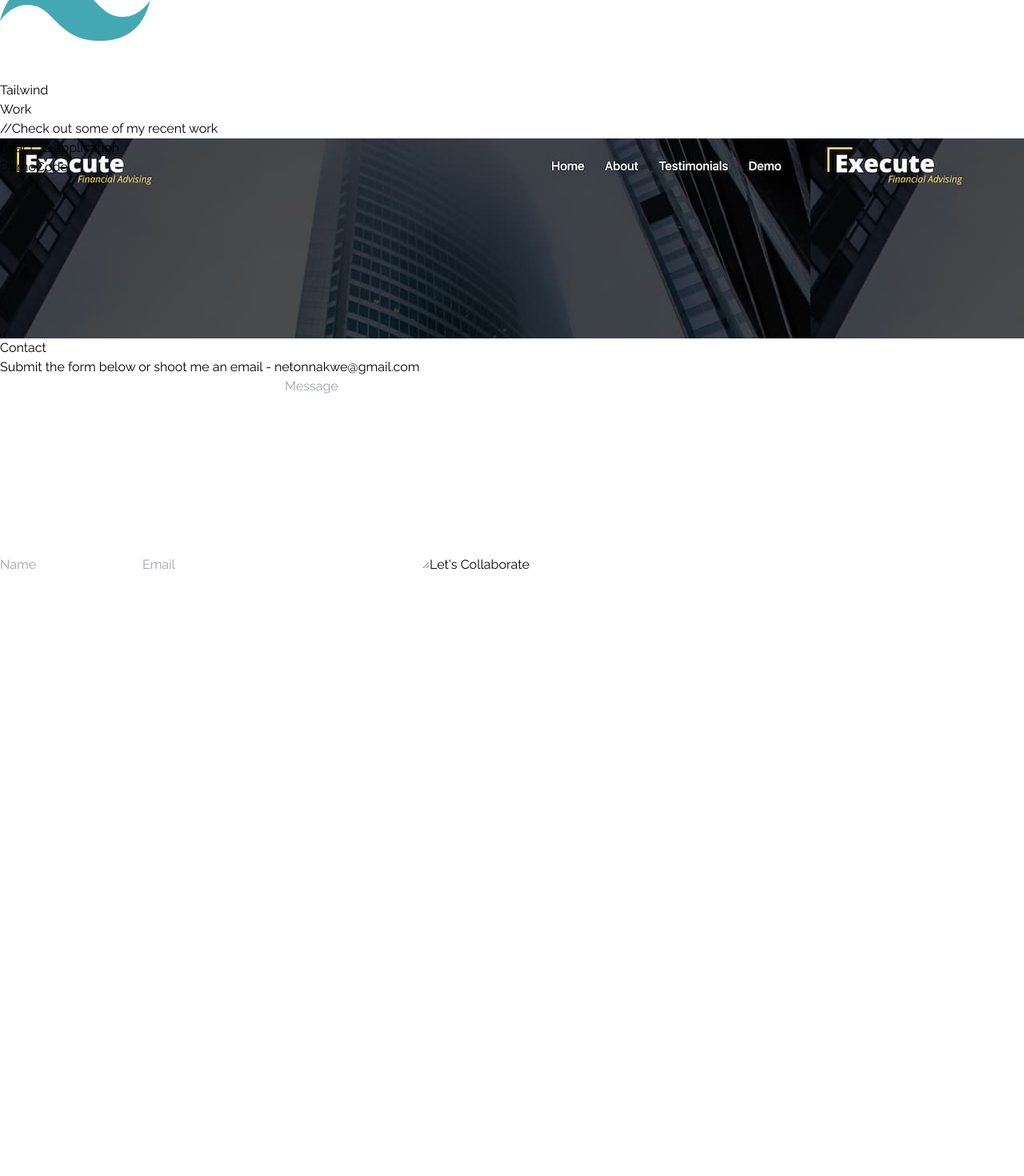
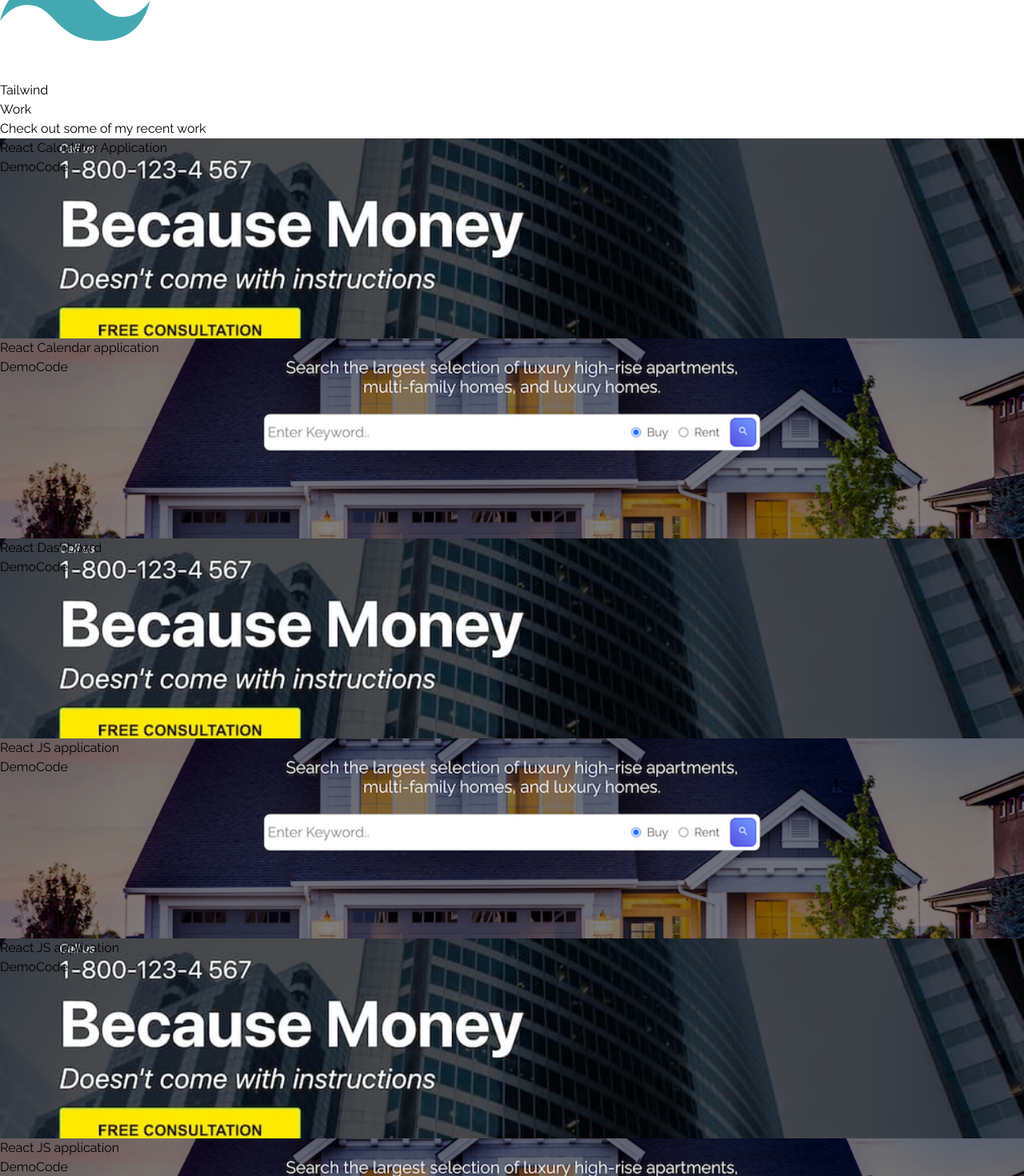
Before and after one commit to netonnakwe/react-portfolio, a React (Vite) app: page / in a window 1280 px wide. Shown: the part 2220-3690 px from the top of the page at 80% size. Before the commit the page ends 2938 px from the top, so only its background shows below. Built offline with nearby package versions, Linux system fonts and the light colour scheme.

Commit message:
Fixed typos

```diff
--- a/src/components/Work.jsx
+++ b/src/components/Work.jsx
@@ -1,36 +1,167 @@
-import React from 'react'
-import WorkImg from '../assets/workImg.jpeg'
+import React from "react";
+import WorkImg from "../assets/workImg.jpeg";
+import RealEstate from "../assets/RealEstate.jpg";
 
 const Work = () => {
   return (
-    <div name='work' className='w-full md:h-screen text-gray-300 bg-[#0A192F]'>
-        <div className='max-w-[1000px] mx-auto p-4 flex flex-col justify-center w-full h-full'>
-            <div className='pb-8'>
-                <p className='text-4xl font-bold inline border-b-4 border-pink-600 text-gray-300'>Work</p>
-                <p className='py-6'>//Check out some of my recent work</p>
+    <div name="work" className="w-full md:h-screen text-gray-300 bg-[#0A192F]">
+      <div className="max-w-[1000px] mx-auto p-4 flex flex-col justify-center w-full h-full">
+        <div className="pb-8">
+          <p className="text-4xl font-bold inline border-b-4 border-pink-600 text-gray-300">
+            Work
+          </p>
+          <p className="py-6">Check out some of my recent work</p>
         </div>
-            <div style={{backgroundImage: `url(${WorkImg})`}}
-             className='grid sm:grid-cols-2 md:grid-cols-3 gap-4'>
-                <div className='shadow-lg shadow-[#040c16] group container rounded-md flex justify-center items-center mx-auto content-div'>
+        <div className="grid sm:grid-cols-2 md:grid-cols-3 gap-4">
+          <div
+            style={{ backgroundImage: `url(${WorkImg})` }}
+            className="shadow-lg shadow-[#040c16] group container rounded-md flex justify-center items-center mx-auto content-div"
+          >
             {/* Hover Effects */}
-                    <div className='opacity-0 group-hover:opacity-100'>
-                        <span className='text-2xl font-bold text-white tracking-wider'>
-                            React JS application
+            <div className="opacity-0 group-hover:opacity-100">
+              <span className="text-2xl font-bold text-white tracking-wider">
+                React Calculator Application
               </span>
-                        <div className='pt-8 text-center'>
-                            <a href='/'>
-                                <button className='text-center rounded-lg px-4 py-3 m-2 bg-white text-gray-700 font-bold text-lg'>Demo</button>
+              <div className="pt-8 text-center">
+                <a href="https://calculator-mtcg42ma8-netonnakwe.vercel.app/">
+                  <button className="text-center rounded-lg px-4 py-3 m-2 bg-white text-gray-700 font-bold text-lg">
+                    Demo
+                  </button>
                 </a>
-                            <a href='/'>
-                                <button className='text-center rounded-lg px-4 py-3 m-2 bg-white text-gray-700 font-bold text-lg'>Code</button>
+                <a href="https://github.com/netonnakwe/calculator-app">
+                  <button className="text-center rounded-lg px-4 py-3 m-2 bg-white text-gray-700 font-bold text-lg">
+                    Code
+                  </button>
                 </a>
               </div>
             </div>
+
+          </div>
+          <div
+            style={{ backgroundImage: `url(${RealEstate})` }}
+            className="shadow-lg shadow-[#040c16] group container rounded-md flex justify-center items-center mx-auto content-div"
+          >
+            {/* Hover Effects */}
+            <div className="opacity-0 group-hover:opacity-100">
+              <span className="text-2xl font-bold text-white tracking-wider">
+                React Calendar application
+              </span>
+              <div className="pt-8 text-center">
+                <a href="https://calendar-j8s4wg3a1-netonnakwe.vercel.app/">
+                  <button className="text-center rounded-lg px-4 py-3 m-2 bg-white text-gray-700 font-bold text-lg">
+                    Demo
+                  </button>
+                </a>
+                <a href="https://github.com/netonnakwe/calendar-app">
+                  <button className="text-center rounded-lg px-4 py-3 m-2 bg-white text-gray-700 font-bold text-lg">
+                    Code
+                  </button>
+                </a>
+              </div>
+            </div>
+
+        </div>
+        <div
+            style={{ backgroundImage: `url(${WorkImg})` }}
+            className="shadow-lg shadow-[#040c16] group container rounded-md flex justify-center items-center mx-auto content-div"
+          >
+            {/* Hover Effects */}
+            <div className="opacity-0 group-hover:opacity-100">
+              <span className="text-2xl font-bold text-white tracking-wider">
+                React Dashboard
+              </span>
+              <div className="pt-8 text-center">
+                <a href="https://react-tremor-dashboard.vercel.app/">
+                  <button className="text-center rounded-lg px-4 py-3 m-2 bg-white text-gray-700 font-bold text-lg">
+                    Demo
+                  </button>
+                </a>
+                <a href="https://github.com/netonnakwe/react-tremor-dashboard">
+                  <button className="text-center rounded-lg px-4 py-3 m-2 bg-white text-gray-700 font-bold text-lg">
+                    Code
+                  </button>
+                </a>
+              </div>
+            </div>
+
+          </div>
+          <div
+            style={{ backgroundImage: `url(${RealEstate})` }}
+            className="shadow-lg shadow-[#040c16] group container rounded-md flex justify-center items-center mx-auto content-div"
+          >
+            {/* Hover Effects */}
+            <div className="opacity-0 group-hover:opacity-100">
+              <span className="text-2xl font-bold text-white tracking-wider">
+                React JS application
+              </span>
+              <div className="pt-8 text-center">
+                <a href="/">
+                  <button className="text-center rounded-lg px-4 py-3 m-2 bg-white text-gray-700 font-bold text-lg">
+                    Demo
+                  </button>
+                </a>
+                <a href="/">
+                  <button className="text-center rounded-lg px-4 py-3 m-2 bg-white text-gray-700 font-bold text-lg">
+                    Code
+                  </button>
+                </a>
+              </div>
+            </div>
+
+          </div>
+          <div
+            style={{ backgroundImage: `url(${WorkImg})` }}
+            className="shadow-lg shadow-[#040c16] group container rounded-md flex justify-center items-center mx-auto content-div"
+          >
+            {/* Hover Effects */}
+            <div className="opacity-0 group-hover:opacity-100">
+              <span className="text-2xl font-bold text-white tracking-wider">
+                React JS application
+              </span>
+              <div className="pt-8 text-center">
+                <a href="/">
+                  <button className="text-center rounded-lg px-4 py-3 m-2 bg-white text-gray-700 font-bold text-lg">
+                    Demo
+                  </button>
+                </a>
+                <a href="/">
+                  <button className="text-center rounded-lg px-4 py-3 m-2 bg-white text-gray-700 font-bold text-lg">
+                    Code
+                  </button>
+                </a>
+              </div>
+            </div>
+
+          </div>
+          <div
+            style={{ backgroundImage: `url(${RealEstate})` }}
+            className="shadow-lg shadow-[#040c16] group container rounded-md flex justify-center items-center mx-auto content-div"
+          >
+            {/* Hover Effects */}
+            <div className="opacity-0 group-hover:opacity-100">
+              <span className="text-2xl font-bold text-white tracking-wider">
+                React JS application
+              </span>
+              <div className="pt-8 text-center">
+                <a href="/">
+                  <button className="text-center rounded-lg px-4 py-3 m-2 bg-white text-gray-700 font-bold text-lg">
+                    Demo
+                  </button>
+                </a>
+                <a href="/">
+                  <button className="text-center rounded-lg px-4 py-3 m-2 bg-white text-gray-700 font-bold text-lg">
+                    Code
+                  </button>
+                </a>
+              </div>
+            </div>
+
+          </div>
+
           </div>
       </div>
     </div>
-    </div>
-  )
-}
+  );
+};
 
-export default Work
+export default Work;
```
Lines whose indentation alone changed are shown as unchanged.
